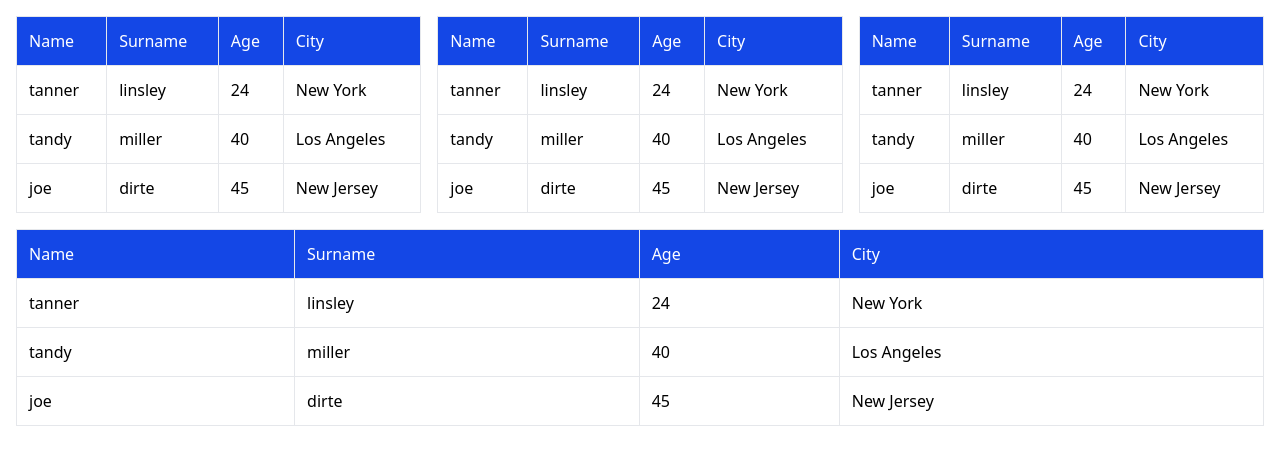
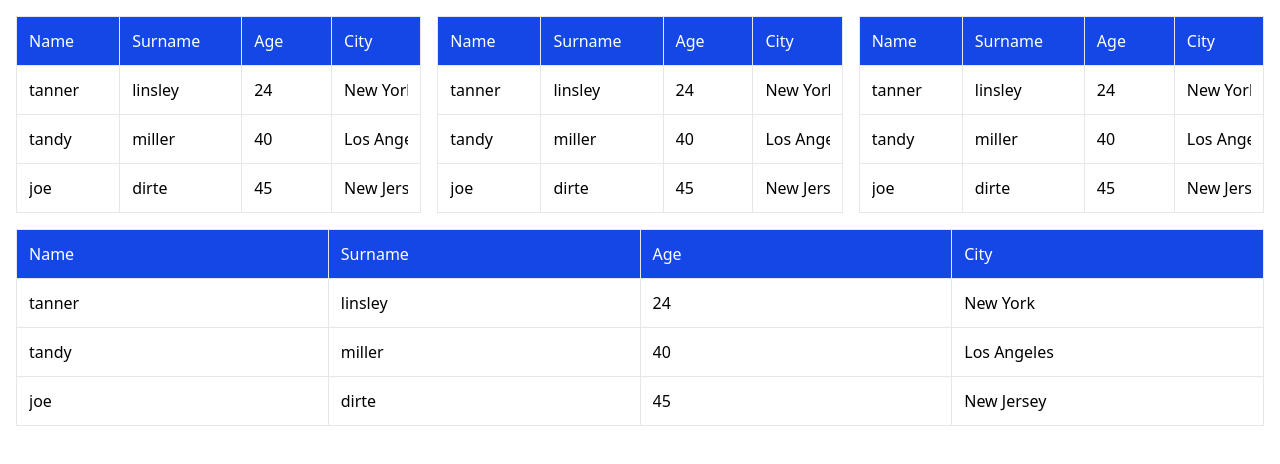
Before and after one commit to artur-minin/infinite-tables, a React (Vite) app: page / in a window 1280 px wide. Shown: the top 464 px of the page. Built offline with nearby package versions, Linux system fonts and the light colour scheme.

Commit message:
feat: add ability to edit table's cell value

```diff
--- /dev/null
+++ b/@types/react-table.d.ts
@@ -0,0 +1,7 @@
+import { RowData } from '@tanstack/react-table'
+
+declare module '@tanstack/react-table' {
+  interface TableMeta<TData extends RowData> {
+    updateData: (rowIndex: number, columnId: string, value: unknown) => void
+  }
+}
--- a/src/App.tsx
+++ b/src/App.tsx
@@ -1,4 +1,3 @@
-import * as React from 'react'
 import { useMemo } from 'react'
 
 import { createColumnHelper } from '@tanstack/react-table'
@@ -27,7 +26,6 @@ const defaultData: Person[] = [
 ]
 
 function App() {
-  const [data, _setData] = React.useState(() => [...defaultData])
   const columnHelper = createColumnHelper<Person>()
 
   const columns = useMemo(
@@ -49,13 +47,10 @@ function App() {
   )
 
   return (
-    <div className="flex flex-wrap gap-[var(--gap-between-columns)] p-4">
+    <div className="flex flex-wrap gap-[var(--gap-between-tables)] p-4">
       {[1, 2, 3, 4].map((i) => (
-        <div
-          key={`column-${i}`}
-          className="flex-basis[var(--one-column-width)] flex-1"
-        >
-          <Table columns={columns} data={data} />
+        <div key={`column-${i}`} className="min-w-[var(--table-width)] flex-1">
+          <Table columns={columns} initialData={defaultData} />
         </div>
       ))}
     </div>
--- a/src/components/Table.tsx
+++ b/src/components/Table.tsx
@@ -1,4 +1,7 @@
+import { useEffect, useState } from 'react'
+
 import {
+  ColumnDef,
   flexRender,
   getCoreRowModel,
   GroupColumnDef,
@@ -14,15 +17,62 @@ export type Person = {
 
 // now create types for props for this Table component(https://tanstack.com/table/latest/docs/framework/react/examples/sub-components)
 type TableProps<TData> = {
-  data: TData[]
+  initialData: TData[]
   columns: GroupColumnDef<TData>[]
 }
 
-export default function Table({ columns, data }: TableProps<Person>) {
+// Give our default column cell renderer editing superpowers!
+const defaultColumn: Partial<ColumnDef<Person>> = {
+  cell: ({ getValue, row: { index }, column: { id }, table }) => {
+    const initialValue = getValue()
+    // We need to keep and update the state of the cell normally
+    const [value, setValue] = useState(initialValue)
+
+    // When the input is blurred, we'll call our table meta's updateData function
+    const onBlur = () => {
+      table.options.meta?.updateData(index, id, value)
+    }
+
+    // If the initialValue is changed external, sync it up with our state
+    useEffect(() => {
+      setValue(initialValue)
+    }, [initialValue])
+
+    return (
+      <input
+        className="w-full"
+        value={value as string}
+        onChange={(e) => setValue(e.target.value)}
+        onBlur={onBlur}
+      />
+    )
+  }
+}
+
+export default function Table({ columns, initialData }: TableProps<Person>) {
+  const [data, setData] = useState(() => [...initialData])
+
   const table = useReactTable({
     data,
     columns,
-    getCoreRowModel: getCoreRowModel()
+    defaultColumn,
+    getCoreRowModel: getCoreRowModel(),
+    meta: {
+      updateData: (rowIndex, columnId, value) => {
+        setData((old) =>
+          old.map((row, index) => {
+            console.log({ value, columnId, rowIndex })
+            if (index === rowIndex) {
+              return {
+                ...old[rowIndex]!,
+                [columnId]: value
+              }
+            }
+            return row
+          })
+        )
+      }
+    }
   })
 
   return (
--- a/src/index.css
+++ b/src/index.css
@@ -1,10 +1,10 @@
 @import 'tailwindcss';
 
 :root {
-  --max-columns-per-row: 3;
-  --gap-between-columns: 1rem;
-  --one-column-width: calc(
-    (100% - ((var(--max-columns-per-row) - 1) * var(--gap-between-columns))) /
-      var(--max-columns-per-row)
+  --max-tables-per-row: 3;
+  --gap-between-tables: 1rem;
+  --table-width: calc(
+    (100% / var(--max-tables-per-row)) -
+      (var(--gap-between-tables) * (var(--max-tables-per-row) - 1))
   );
 }
--- a/tsconfig.app.json
+++ b/tsconfig.app.json
@@ -26,5 +26,5 @@
     "noFallthroughCasesInSwitch": true,
     "noUncheckedSideEffectImports": true
   },
-  "include": ["src"]
+  "include": ["./src", "./@types"]
 }
```
Also changed, not shown: tsconfig.node.json (+4 -3 lines).
